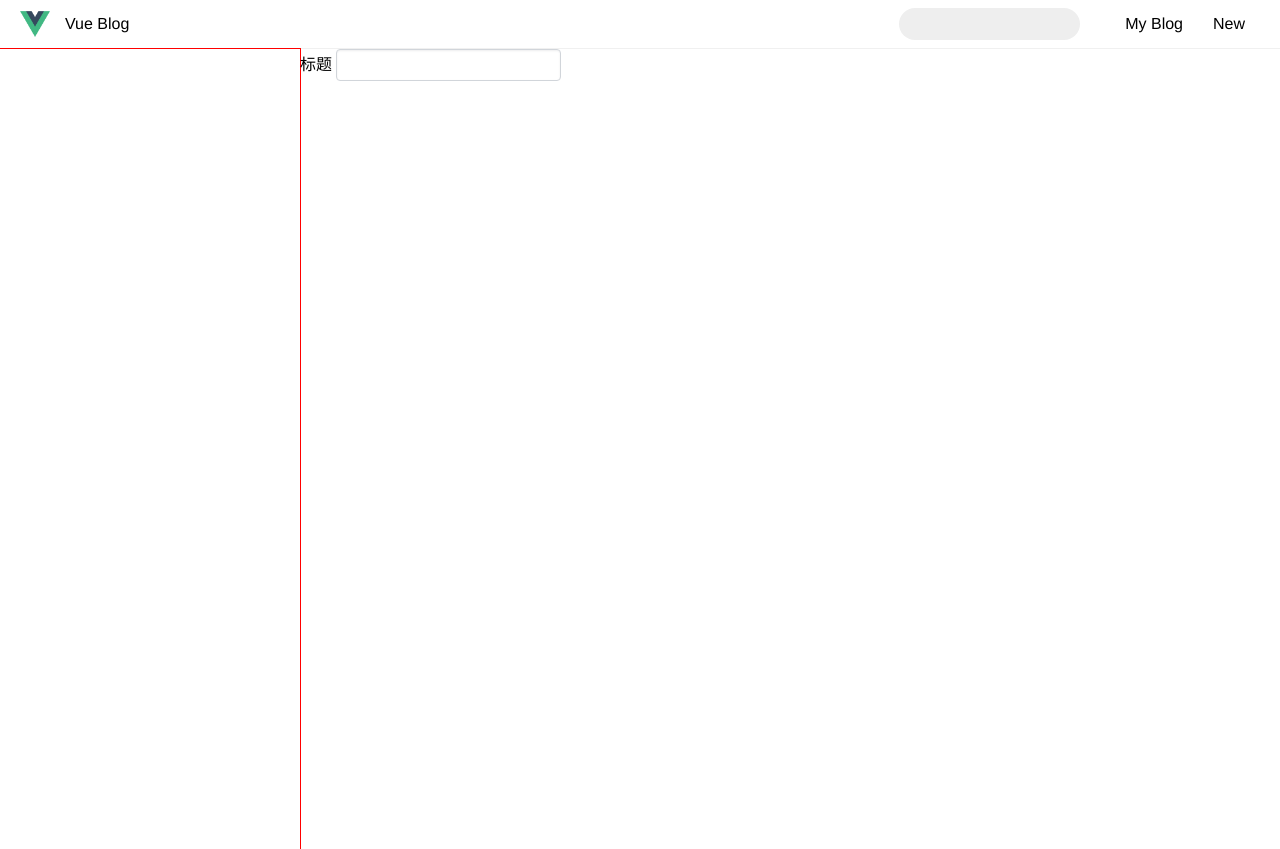
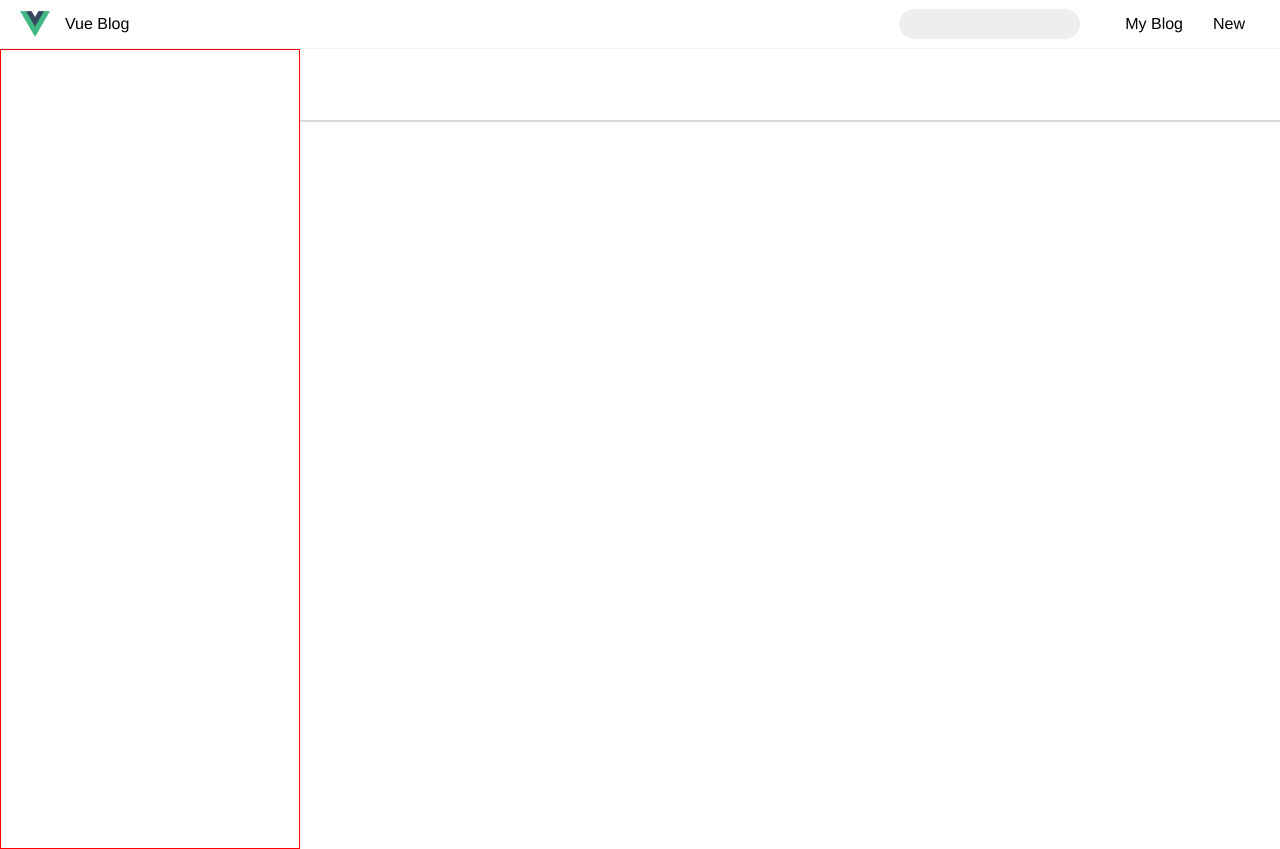
Before and after one commit to angry-shark/Blog, a Vue app: page / in a window 1280 px wide. Built offline with nearby package versions, Linux system fonts and the light colour scheme.

Commit message:
完善写博客组件样式

```diff
--- a/src/App.vue
+++ b/src/App.vue
@@ -21,6 +21,9 @@ export default {
 </script>
 
 <style>
+* {
+  box-sizing: border-box;
+}
 body {
   margin: 0;
   padding: 0;
@@ -28,6 +31,9 @@ body {
 input {
   border: none;
 }
+textarea {
+  resize: none;
+}
 .blogShow {
   display: flex;
 }
--- a/src/views/BlogList.vue
+++ b/src/views/BlogList.vue
@@ -10,6 +10,6 @@ export default {
 .blogList {
   width: 300px;
   height: 800px;
-  outline: 1px solid red;
+  border: 1px solid red;
 }
 </style>
--- a/src/views/WriteBlog.vue
+++ b/src/views/WriteBlog.vue
@@ -1,32 +1,68 @@
 <template>
   <div class="writeBlog">
-    <label>
-      标题
-      <input
-        type="text"
-        class="blogTitle"
-      >
-    </label>
-    <!--标题 内容-->
+    <div class="titleWrapper wrapper">
+        <input
+          type="text"
+          class="blogTitle"
+          v-model="article.title"
+        >
+    </div>
+    <div class="containWrapper wrapper">
+        <textarea
+          cols="30"
+          rows="10"
+          v-model="article.content"
+        ></textarea>
+    </div>
   </div>
 </template>
 <script>
-export default {};
+export default {
+  data(){
+    return {
+      article: {
+        title: '',
+        content: ''
+      }
+    }
+  }
+};
 </script>
 <style lang="scss">
+$shadow: inset 0 1px 2px rgba(27, 31, 35, 0.075);
+$shadow-focus: inset 0 1px 2px rgba(27, 31, 35, 0.075),
+  0 0 0 0.2em rgba(3, 102, 214, 0.3);
+$indent: 0.5em;
+$font-size-n: 18px;
+$font-size-b: 26px;
+.wrapper {
+  display: flex;
+  flex-direction: column;
+  justify-content: center;
+}
 .writeBlog {
+  flex-grow: 1;
+  display: flex;
+  flex-direction: column;
+  input,
+  textarea {
+    color: rgb(89, 89, 89);
+    border: none;
+    padding: 20px 30px 20px 30px;
+    font-size: $font-size-n;
+    font-family: -apple-system,SF UI Text,Arial,PingFang SC,Hiragino Sans GB,Microsoft YaHei,WenQuanYi Micro Hei,sans-serif;
+  }
   input.blogTitle {
-    border: 1px solid #d1d5da;
-    box-shadow: inset 0 1px 2px rgba(27, 31, 35, 0.075);
-    border-radius: 4px;
-    font-size: 16px;
-    padding: 6px 8px;
+    font-size: $font-size-b;
+    border-bottom: 2px solid rgb(217,217,217);
   }
   input.blogTitle:focus {
     outline: none;
-    border-color: #2188ff;
-    box-shadow: inset 0 1px 2px rgba(27, 31, 35, 0.075),
-      0 0 0 0.2em rgba(3, 102, 214, 0.3);
+  }
+  textarea {
+  }
+  textarea:focus {
+    outline: none;
   }
 }
 </style>
```
